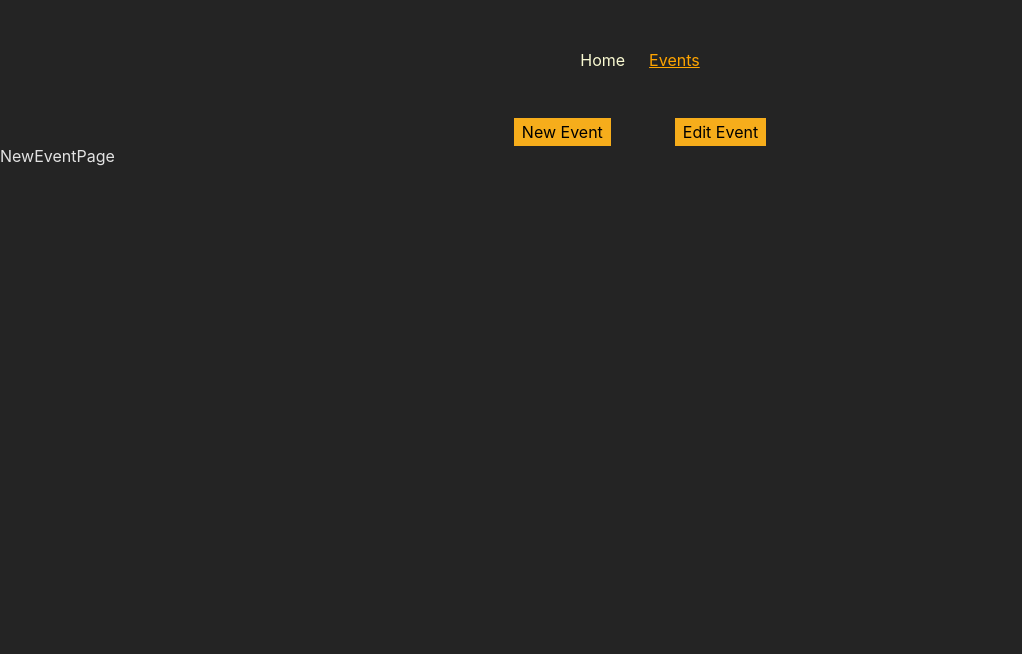
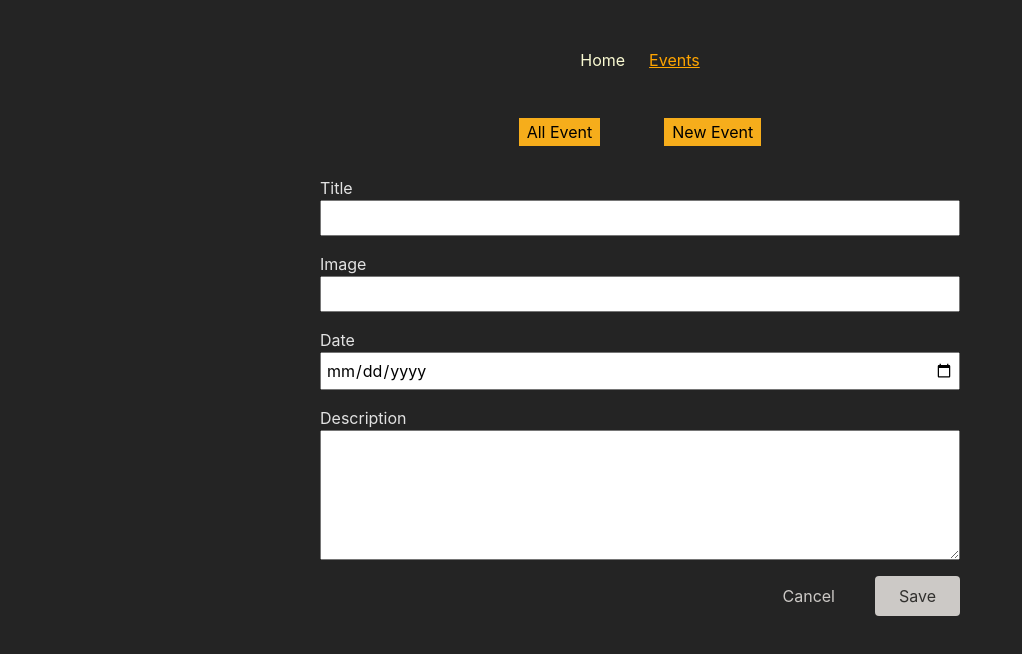
Before and after one commit to Sameera-Ishrat/routing, a React (Create React App) app in the folder frontend/: page /events/new-event in a window 1280 px wide. Shown: the top 654 px of the page, without its empty margins (0-1022 px from the left). Built offline with nearby package versions, Linux system fonts and the light colour scheme.

Commit message:
Added action for submitting the form

```diff
--- a/frontend/src/App.js
+++ b/frontend/src/App.js
@@ -3,8 +3,8 @@
 import { RouterProvider, createBrowserRouter } from "react-router-dom";
 import Home from "./pages/Home";
 import EventsPage,{loader as eventsLoader} from "./pages/EventsPage";
-import EventsDetailPage from "./pages/EventsDetailPage";
-import NewEventPage from "./pages/NewEventPage";
+import EventsDetailPage , {loader as eventsDetailsLoader} from "./pages/EventsDetailPage";
+import NewEventPage , {action as newEventAction} from "./pages/NewEventPage";
 import EditEventPage from "./pages/EditEventPage";
 import Root from "./pages/Root";
 import Error from "./pages/Error";
@@ -38,14 +38,29 @@ const router = createBrowserRouter([
    children : [
     {index : true , element : <Home />},
 
-    {path : 'events' , element : <EventsRoot />,
-    children : [
-      {index:true , element : <EventsPage />,loader : eventsLoader ,},
-      {path:':eventId' , element : <EventsDetailPage />},
-      {path:'new-event' , element : <NewEventPage />},
-      {path:':eventId/edit' , element : <EditEventPage />},
-    ]
-  }
+  //   {path : 'events' , element : <EventsRoot />,
+  //   children : [
+  //     {index:true , element : <EventsPage />,loader : eventsLoader ,},
+  //     {path:':eventId' , element : <EventsDetailPage />,loader : eventsDetailsLoader},
+  //     {path:'new-event' , element : <NewEventPage />},
+  //     {path:':eventId/edit' , element : <EditEventPage />},
+  //   ]
+  // }
+  {path : 'events' , element : <EventsRoot />,
+  children : [
+    {index:true , element : <EventsPage />,loader : eventsLoader ,},
+{path : ':eventId',
+loader : eventsDetailsLoader,
+id:'event-details',
+children : [
+  {index:true , element : <EventsDetailPage />},
+  {path:'edit' , element : <EditEventPage />},
+
+]
+},
+{path:'new-event' , element : <NewEventPage /> , action:newEventAction},
+  ]
+}
    ]
   },
 
@@ -56,3 +71,20 @@ function App() {
 }
 
 export default App;
+
+/*****
+ * Since both EventsDetailsPage and EditEventPage share same props and we
+ * have to load similar data in both, we have to create a separate but same
+ * loader function for EditEventPage. In order to avoid that, we
+ * can create a nested layout as a
+ * loader : eventsDetailsLoader,
+ * id:'event-id',
+children : [
+  {path:':eventId' , element : <EventsDetailPage />},
+  {path:':eventId/edit' , element : <EditEventPage />},
+]
+Above the loader is shared in chidren components like EventsDetailsPage and
+EditEventPage
+
+*** We have to use useRouteLoaderData('event-id') instead of useLoaderData
+ */
--- a/frontend/src/components/EventForm.js
+++ b/frontend/src/components/EventForm.js
@@ -1,4 +1,4 @@
-import { useNavigate } from 'react-router-dom';
+import { Form, useNavigate } from 'react-router-dom';
 
 import classes from './EventForm.module.css';
 
@@ -9,22 +9,29 @@ function EventForm({ method, event }) {
   }
 
   return (
-    <form className={classes.form}>
+    <Form method='POST' className={classes.form}>
       <p>
         <label htmlFor="title">Title</label>
-        <input id="title" type="text" name="title" required />
+        <input id="title" type="text" name="title" required
+         defaultValue={event ?  event.title : ''}/>
       </p>
       <p>
         <label htmlFor="image">Image</label>
-        <input id="image" type="url" name="image" required />
+        <input id="image" type="url" name="image" required
+        defaultValue={event ? event.image : ''}
+        />
       </p>
       <p>
         <label htmlFor="date">Date</label>
-        <input id="date" type="date" name="date" required />
+        <input id="date" type="date" name="date" required
+        defaultValue={event ? event.data : ''}
+        />
       </p>
       <p>
         <label htmlFor="description">Description</label>
-        <textarea id="description" name="description" rows="5" required />
+        <textarea id="description" name="description" rows="5" required
+        defaultValue={event ? event.description : ''}
+        />
       </p>
       <div className={classes.actions}>
         <button type="button" onClick={cancelHandler}>
@@ -32,7 +39,7 @@ function EventForm({ method, event }) {
         </button>
         <button>Save</button>
       </div>
-    </form>
+    </Form>
   );
 }
 
--- a/frontend/src/components/EventItem.js
+++ b/frontend/src/components/EventItem.js
@@ -1,5 +1,5 @@
 import classes from './EventItem.module.css';
-
+import { Link } from 'react-router-dom';
 function EventItem({ event }) {
   function startDeleteHandler() {
     // ...
@@ -12,7 +12,7 @@ function EventItem({ event }) {
       <time>{event.date}</time>
       <p>{event.description}</p>
       <menu className={classes.actions}>
-        <a href="edit">Edit</a>
+        <Link to="edit">Edit</Link>
         <button onClick={startDeleteHandler}>Delete</button>
       </menu>
     </article>
--- a/frontend/src/components/EventsList.js
+++ b/frontend/src/components/EventsList.js
@@ -6,7 +6,7 @@ function EventsList({ events }) {
       <h1>All Events</h1>
       <ul className={classes.list}>
         {events.map((event) => (
-          <Link to =":eventId"
+          <Link to ={`${event.id}`}
           key={event.id} className={classes.item}>
             <a href="...">
               <img src={event.image} alt={event.title} />
--- a/frontend/src/components/EventsNavigation.js
+++ b/frontend/src/components/EventsNavigation.js
@@ -1,3 +1,4 @@
+import { Link } from 'react-router-dom';
 import classes from './EventsNavigation.module.css';
 
 function EventsNavigation() {
@@ -6,10 +7,10 @@ function EventsNavigation() {
       <nav>
         <ul className={classes.list}>
           <li>
-            <a href="/events">All Events</a>
+            <Link to="events">All Events</Link>
           </li>
           <li>
-            <a href="/events/new">New Event</a>
+            <Link to="events/new">New Event</Link>
           </li>
         </ul>
       </nav>
--- a/frontend/src/pages/EditEventPage.js
+++ b/frontend/src/pages/EditEventPage.js
@@ -1,9 +1,18 @@
 import React from 'react'
+import EventForm from "../components/EventForm";
+import { useRouteLoaderData } from 'react-router';
+
+
 
 const EditEventPage = () => {
+
+  const data = useRouteLoaderData('event-details');
   return (
-    <div>EditEventPage</div>
+    <div>
+      <EventForm event = {data.event} />
+    </div>
   )
+  // event is coming from the backend...
 }
 
 export default EditEventPage
--- a/frontend/src/pages/EventsDetailPage.js
+++ b/frontend/src/pages/EventsDetailPage.js
@@ -1,16 +1,31 @@
 import React from 'react'
-import { useParams } from 'react-router'
-import { Link } from 'react-router-dom';
+// import { useParams } from 'react-router'
+// import { Link } from 'react-router-dom';
+
+import EventItem from "../components/EventItem";
+import { json, useLoaderData, useRouteLoaderData } from 'react-router';
+
+
 const EventsDetailPage = () => {
-   const params =  useParams();
+
+//   const data = useLoaderData();
+// console.log(data.event);
+
+const data = useRouteLoaderData('event-details')
   return (
-    <>
-     <h2>Events details page</h2>
-    <p>{params.eventId}</p>
-    <Link to= ".." relative='path'>Back</Link>
-    </>
-
+  <EventItem  event = {data.event}/>
   )
+  // event is coming from yhr backend
 }
 
 export default EventsDetailPage
+
+export const loader = async({request,params}) => {
+const id = params.eventId;
+const response = await fetch(`http://localhost:8080/events/${id}`);
+if(!response.ok) {
+  throw json({message:'Cannot load Event Details'},{status:500})
+}else {
+  return response;
+}
+}
--- a/frontend/src/pages/EventsNavigation.js
+++ b/frontend/src/pages/EventsNavigation.js
@@ -1,19 +1,25 @@
-import React from 'react'
-import { NavLink } from 'react-router-dom'
+import React from "react";
+import { NavLink } from "react-router-dom";
 
 const EventsNavigation = () => {
   return (
     <nav>
-        <ul className='events-list'>
-            <NavLink to='new-event'
-            className={({isActive}) => isActive ? "active" : "undefined"}
-            >New Event</NavLink>
-            <NavLink to='/events/edit'
-            className={({isActive}) => isActive ? "active" : "undefined"}
-            >Edit Event</NavLink>
-        </ul>
+      <ul className="events-list">
+        <NavLink
+          to=""
+          className={({ isActive }) => (isActive ? "active" : "undefined")}
+        >
+          All Event
+        </NavLink>
+        <NavLink
+          to="new-event"
+          className={({ isActive }) => (isActive ? "active" : "undefined")}
+        >
+          New Event
+        </NavLink>
+      </ul>
     </nav>
-  )
-}
+  );
+};
 
-export default EventsNavigation
+export default EventsNavigation;
--- a/frontend/src/pages/NewEventPage.js
+++ b/frontend/src/pages/NewEventPage.js
@@ -1,9 +1,41 @@
 import React from 'react'
+import EventForm from '../components/EventForm'
+import { json, redirect } from 'react-router'
 
 const NewEventPage = () => {
   return (
-    <div>NewEventPage</div>
+    <div>
+      <EventForm />
+    </div>
   )
 }
 
 export default NewEventPage
+
+export const action = async({request , params}) => {
+const data = await request.formData();
+
+const enteredData = {
+  title : data.get('title'),
+  image : data.get('image'),
+  date : data.get('date'),
+  description : data.get('description')
+}
+
+const response = await fetch('http://localhost:8080/events',{
+  method : 'POST',
+  body : JSON.stringify(enteredData),
+  headers :{
+    'Content-Type' : 'application/json',
+    'Access-Control-Allow-Origin':'*',
+     'Access-Control-Allow-Methods':'POST,PATCH,OPTIONS'
+  }
+})
+if(!response.ok) {
+  throw json({messsage:'Cannot load new event'} , {status:500})
+}
+
+// redirect to events page after form submission
+
+return redirect('/events');
+}
```
Also changed, not shown: 1 other file (tests, documents, lock files or other folders).
